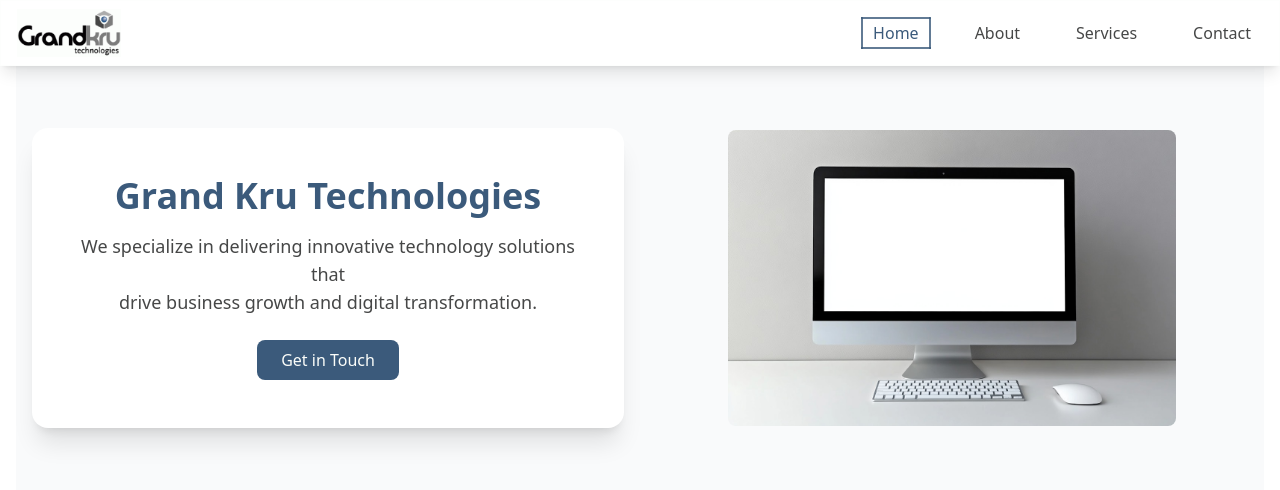
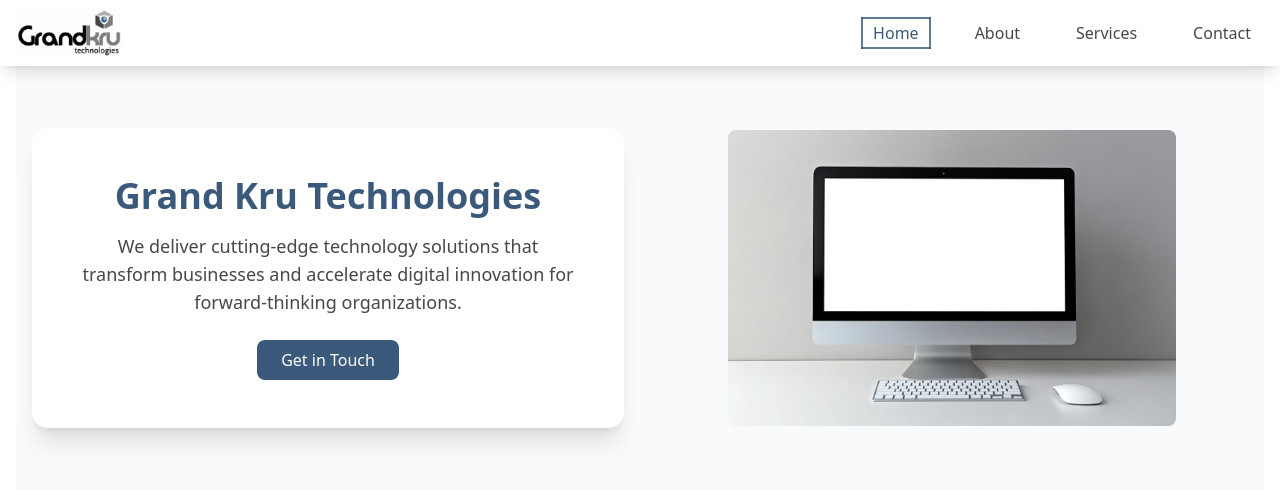
Before and after one commit to Grand-Kru-Technologies/grandkru.com, a Vue app: page / in a window 1280 px wide. Shown: the top 490 px of the page. Built offline with nearby package versions, Linux system fonts and the light colour scheme.

Commit message:
Update home page copy for improved messaging and clarity

```diff
--- a/src/views/HomeView.vue
+++ b/src/views/HomeView.vue
@@ -8,8 +8,8 @@
               Grand Kru Technologies
             </h1>
             <p class="text-lg text-dark-gray mb-6 text-center md:text-left">
-              We specialize in delivering innovative technology solutions that <br>
-              drive business growth and digital transformation.
+              We deliver cutting-edge technology solutions that transform businesses
+              and accelerate digital innovation for forward-thinking organizations.
             </p>
             <div class="flex gap-4 justify-center md:justify-start">
               <router-link
```
